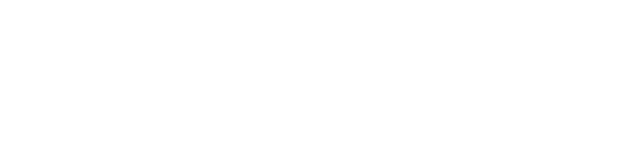
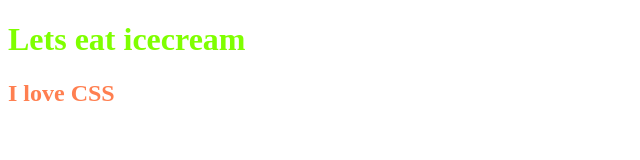
Before and after one commit to ch4rliem/Web-Dev-Attempts, a plain HTML site: page index.html in a window 1280 px wide. Shown: the whole page, without its empty margins (0-640 px from the left). Drawn offline with Linux system fonts and the light colour scheme.

Commit message:
Add files via upload

```diff
--- a/index.html
+++ b/index.html
@@ -1,13 +1,32 @@
 <!DOCTYPE html>
 <html lang="en">
 <head>
-    <script type="text/javascript" src="learn-to-code.js"></script>
-    <meta charset="UTF-8">
-    <meta name="viewport" content="width=device-width, initial-scale=1.0">
-    <meta http-equiv="X-UA-Compatible" content="ie=edge">
-    <title>Document</title>
+
+   <!-- External CSS  -->
+    <title>Learn CSS</title>
+    <link rel="stylesheet" href="style.css">
+
+
+
+    <!-- Internal CSS
+    <style>
+        h1 {
+            color: purple;
+            background: black
+        }
+
+        h2 {
+            color:turquoise
+        }
+    </style> -->
 </head>
 <body>
 
+   <!-- Inline CSS -->
+    <!-- <h1 style="color: red; border: 3px dotted blue">Leats eat icecream</h1>
+    <h2 style="Color: green;">I love CSS</h2> -->
+
+    <h1>Lets eat icecream</h1>
+    <h2>I love CSS</h2>
 </body>
 </html>
--- /dev/null
+++ b/style.css
@@ -0,0 +1,7 @@
+h1 {
+    color: chartreuse;
+}
+
+h2 {
+    color: coral;
+}
```
